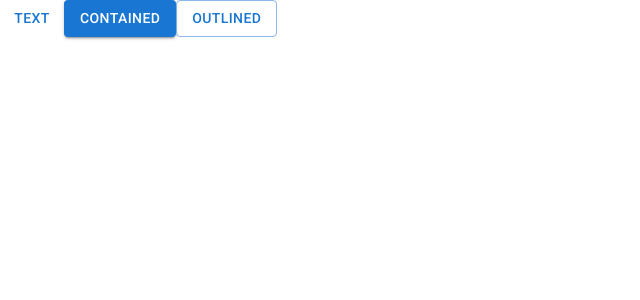
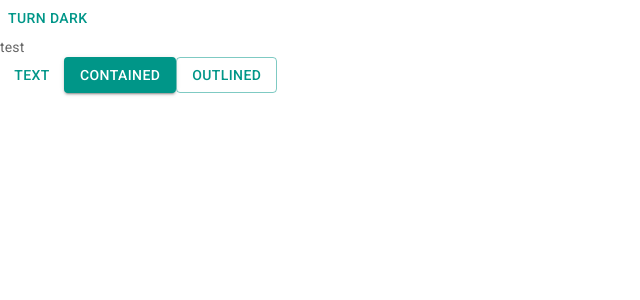
Before and after one commit to nguyennanhcd/trello, a React (Vite) app: page / in a window 1280 px wide. Shown: the top 300 px of the page, without its empty margins (0-640 px from the left). Built offline with nearby package versions, Linux system fonts and the light colour scheme.

Commit message:
config MUI theme

```diff
--- a/src/App.jsx
+++ b/src/App.jsx
@@ -1,8 +1,26 @@
 import Button from '@mui/material/Button'
+import { Typography } from '@mui/material'
+import {
+  useColorScheme
+} from '@mui/material/styles'
 
+function ModeToggle() {
+  const { mode, setMode } = useColorScheme()
+  return (
+    <Button
+      onClick={() => {
+        setMode(mode === 'light' ? 'dark' : 'light')
+      }}
+    >
+      {mode === 'light' ? 'Turn dark' : 'Turn light'}
+    </Button>
+  )
+}
 function App() {
   return (
     <>
+      <ModeToggle/>
+      <Typography variant="body2" color="text.secondary">test</Typography>
       <Button variant="text">Text</Button>
       <Button variant="contained">Contained</Button>
       <Button variant="outlined">Outlined</Button>
--- a/src/main.jsx
+++ b/src/main.jsx
@@ -1,11 +1,16 @@
 import React from 'react'
 import ReactDOM from 'react-dom/client'
 import App from './App.jsx'
-import CssBaseline from '@mui/material/CssBaseline';
+import CssBaseline from '@mui/material/CssBaseline'
+import { Experimental_CssVarsProvider as CssVarsProvider } from '@mui/material/styles'
+import theme from './theme.js'
+
 
 ReactDOM.createRoot(document.getElementById('root')).render(
   <React.StrictMode>
-    <CssBaseline />
-    <App />
+    <CssVarsProvider theme={theme}>
+      <CssBaseline />
+      <App />
+    </CssVarsProvider>
   </React.StrictMode>
 )
--- /dev/null
+++ b/src/theme.js
@@ -0,0 +1,22 @@
+import { cyan, deepOrange, orange, teal } from '@mui/material/colors'
+import { experimental_extendTheme as extendTheme } from '@mui/material/styles'
+
+// Create a theme instance.
+const theme = extendTheme({
+  colorSchemes: {
+    light: {
+      palette: {
+        primary: teal,
+        secondary: deepOrange
+      }
+    },
+    dark: {
+      palette: {
+        primary: cyan,
+        secondary: orange
+      }
+    }
+  }
+})
+
+export default theme
```
Also changed, not shown: 1 other file (tests, documents, lock files or other folders).
